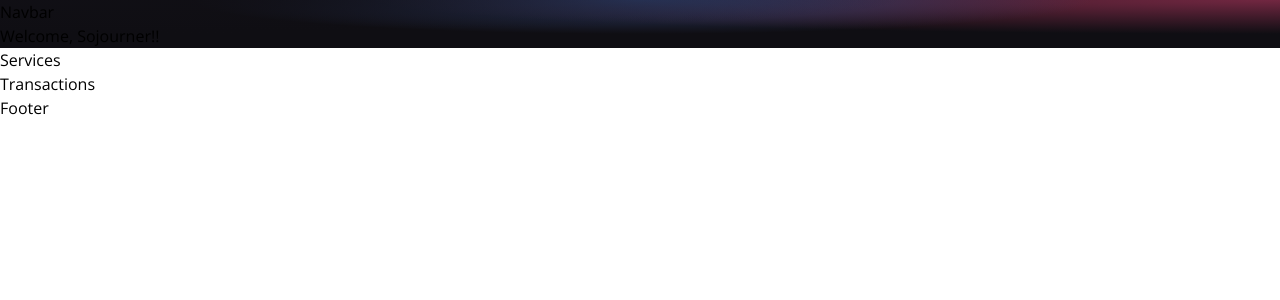
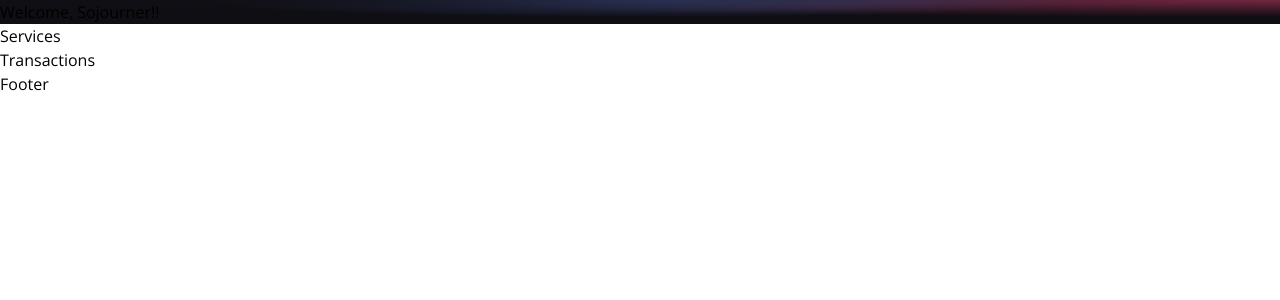
Before and after one commit to theghostmac/OmniDApp, a React (Vite) app in the folder client/: page / in a window 1280 px wide. Shown: the top 300 px of the page. Built offline with nearby package versions, Linux system fonts and the light colour scheme.

Commit message:
write tailwind for navbar.jsx

```diff
--- a/client/src/components/Navbar.jsx
+++ b/client/src/components/Navbar.jsx
@@ -1,5 +1,5 @@
-// import { HiMenuAlt4 } from 'react-icons/hi';
-// import { AiOutlineClose } from 'react-icons/ai';
+import { HiMenuAlt4 } from 'react-icons/hi';
+import { AiOutlineClose } from 'react-icons/ai';
 
 import logo from '../../images/logo.png';
 
@@ -7,7 +7,11 @@ import logo from '../../images/logo.png';
 
 const Navbar = () => {
     return (
-        <h1>Navbar</h1>
+        // w-full will preserve the website to full scale
+        // search for the meaning of each keyword in the tailwindcss documentation
+        <nav className='w-full flex md:justify-center justify-between items-center p-4'>
+
+        </nav>
     );
 }
 
```
